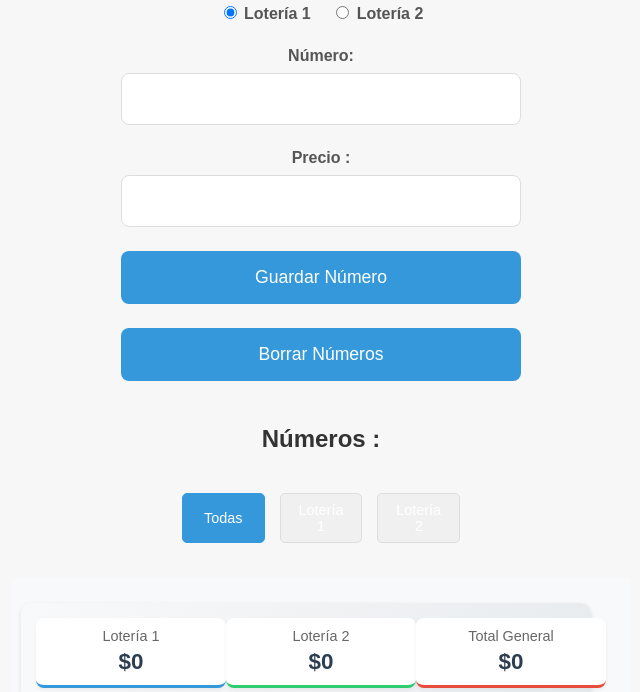
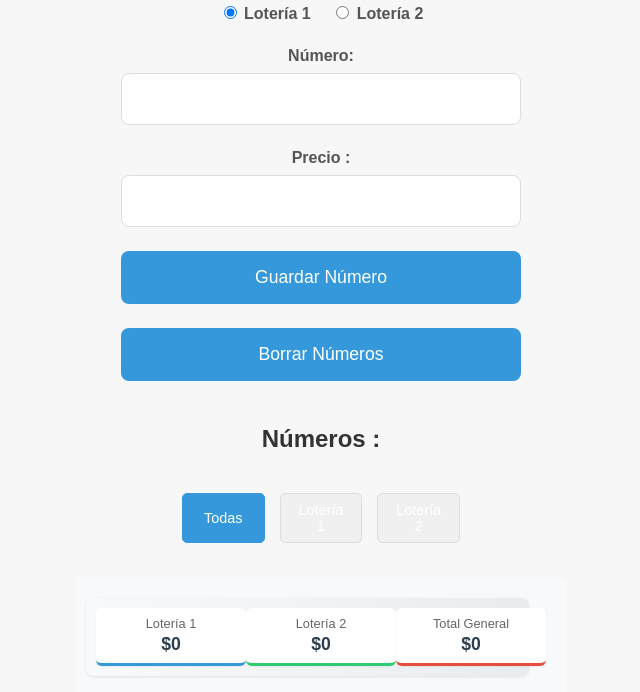
Before and after one commit to LogsTube/S.11, a plain HTML site: page index.html in a window 1280 px wide. Shown: the part 108-800 px from the top of the page, without its empty margins (319-959 px from the left). Drawn offline with Linux system fonts and the light colour scheme.

Commit message:
index.html

```diff
--- a/index.html
+++ b/index.html
@@ -116,32 +116,32 @@
         .totales-container {
             display: flex;
             justify-content: space-around;
-            margin: 15px 0;
-            padding: 15px;
+            margin: 10px 0;
+            padding: 10px;
             background: linear-gradient(to right, #f8f9fa, #e9ecef);
-            border-radius: 10px;
-            box-shadow: 0 2px 5px rgba(0,0,0,0.1);
+            border-radius: 8px;
+            box-shadow: 0 1px 3px rgba(0,0,0,0.1);
             width: 90%;
-            max-width: 800px;
+            max-width: 600px;
         }
 
         .total-item {
             text-align: center;
-            padding: 10px 20px;
+            padding: 8px 15px;
             background-color: white;
-            border-radius: 8px;
-            box-shadow: 0 2px 4px rgba(0,0,0,0.05);
-            min-width: 150px;
+            border-radius: 6px;
+            box-shadow: 0 1px 2px rgba(0,0,0,0.05);
+            min-width: 120px;
         }
 
         .total-item .label {
-            font-size: 0.9rem;
+            font-size: 0.8rem;
             color: #666;
-            margin-bottom: 5px;
+            margin-bottom: 3px;
         }
 
         .total-item .amount {
-            font-size: 1.4rem;
+            font-size: 1.1rem;
             font-weight: bold;
             color: #2c3e50;
         }
```
